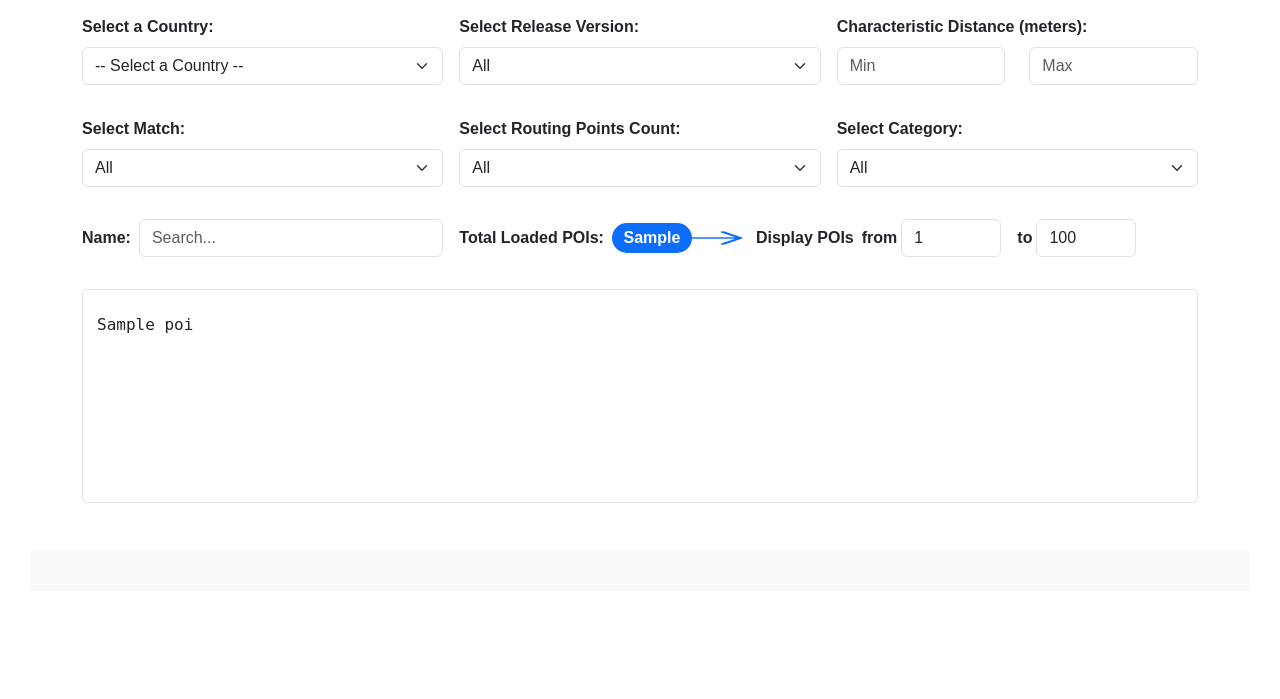
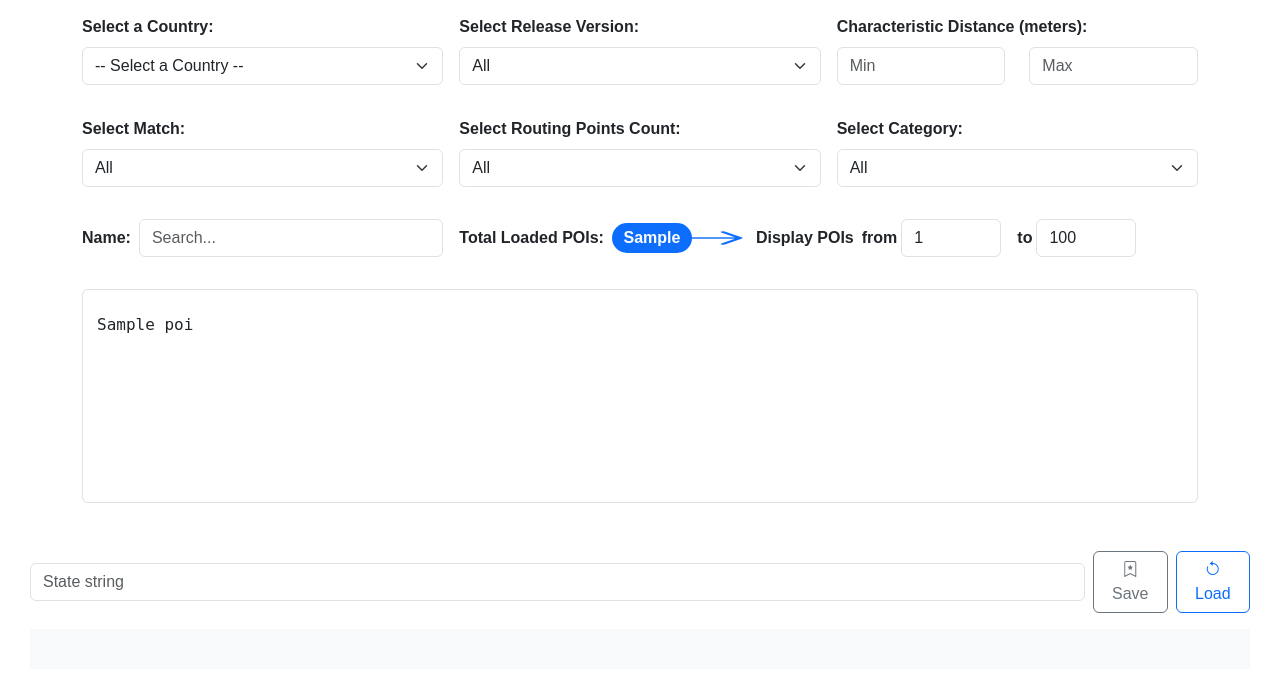
Before and after one commit to ivanpanadero-tomtom/rp-visualization-flask, a Flask app: template templates/index.html in a window 1280 px wide. Shown: the part 105-804 px from the top of the page. Before the commit the page ends 608 px from the top, so only its background shows below. Run offline with Flask 3, Linux system fonts and the light colour scheme; the template is opened without the code that fills it: most values are stand-ins (such as "Sample title", 1, 10 or a date in 2020); some libraries are stand-ins or nearby versions.

Commit message:
add saveload sesion

```diff
--- a/templates/index.html
+++ b/templates/index.html
@@ -14,6 +14,7 @@
         rel="stylesheet"
         href="https://cdn.jsdelivr.net/npm/bootstrap-icons@1.10.5/font/bootstrap-icons.css"
     >
+    <script src="https://cdnjs.cloudflare.com/ajax/libs/lz-string/1.4.4/lz-string.min.js"></script>
     <style>
         /* Custom Styles */
         .rppa-box {
@@ -272,6 +273,22 @@
         </form>
     </div>
 
+    <div class="d-flex align-items-center mb-3">
+    <input
+        type="text"
+        id="state-string-input"
+        class="form-control me-2"
+        placeholder="State string"
+        style="min-width:300px"
+    />
+    <button id="save-state" class="btn btn-outline-secondary me-2">
+        <i class="bi bi-bookmark-star"></i> Save
+    </button>
+    <button id="load-state" class="btn btn-outline-primary">
+        <i class="bi bi-arrow-counterclockwise"></i> Load
+    </button>
+    </div>
+
     <div class="container-fluid p-0">
         <div id="mapContainer" class="map-container">
         </div>
@@ -297,32 +314,73 @@
                 renderChoiceLimit: -1, // Show all matching options
             });
 
-            // Optionally, initialize Choices.js on other select elements
-            /*
-            const releaseVersionSelect = document.getElementById('release_version');
-            const releaseVersionChoices = new Choices(releaseVersionSelect, {
-                searchEnabled: true,
-                searchPlaceholderValue: 'Search for a release version...',
-                itemSelectText: '',
-                shouldSort: true,
-                placeholderValue: '-- Select Release Version --',
-                noResultsText: 'No release version found',
-                noChoicesText: 'No release versions available',
-                renderChoiceLimit: -1,
-            });
+            // 1) Helpers to pack/unpack
+            function encodeState(obj) {
+                return LZString.compressToEncodedURIComponent(JSON.stringify(obj));
+                }
+                function decodeState(str) {
+                try {
+                    const json = LZString.decompressFromEncodedURIComponent(str);
+                    return JSON.parse(json);
+                } catch (e) {
+                    alert('Invalid state string');
+                    return null;
+                }
+                }
 
-            const categorySelect = document.getElementById('category');
-            const categoryChoices = new Choices(categorySelect, {
-                searchEnabled: true,
-                searchPlaceholderValue: 'Search for a category...',
-                itemSelectText: '',
-                shouldSort: true,
-                placeholderValue: '-- Select Category --',
-                noResultsText: 'No category found',
-                noChoicesText: 'No categories available',
-                renderChoiceLimit: -1,
-            });
-            */
+                // 2) Gather all controls into a plain object
+                function gatherState() {
+                return {
+                    country:                 countrySelect.value,
+                    release_version:         document.getElementById('release_version').value,
+                    category:                document.getElementById('category').value,
+                    selected_rppa:           document.getElementById('rppa').value,
+                    routing_points_count:    document.getElementById('routing_points_count').value,
+                    min_characteristic_distance:
+                                            document.getElementById('min_characteristic_distance').value,
+                    max_characteristic_distance:
+                                            document.getElementById('max_characteristic_distance').value,
+                    start_index:             document.getElementById('start_index').value,
+                    end_index:               document.getElementById('end_index').value,
+                    poi:                     document.getElementById('poi-dropdown').value
+                };
+                }
+
+                // 3) Save → encode → textbox
+                document.getElementById('save-state').addEventListener('click', () => {
+                const state = gatherState();
+                const compressed = encodeState(state);
+                const input = document.getElementById('state-string-input');
+                input.value = compressed;
+                input.select();  // so users can copy easily
+                });
+
+                // 4) Load → decode → apply → refresh POIs & map
+                document.getElementById('load-state').addEventListener('click', () => {
+                const str = document.getElementById('state-string-input').value.trim();
+                if (!str) return alert('Nothing to load!');
+                const state = decodeState(str);
+                if (!state) return;
+
+                // apply each control
+                countryChoices.setChoiceByValue(state.country);
+                document.getElementById('release_version').value = state.release_version;
+                document.getElementById('category').value        = state.category;
+                document.getElementById('rppa').value            = state.selected_rppa;
+                document.getElementById('routing_points_count').value = state.routing_points_count;
+                document.getElementById('min_characteristic_distance').value = state.min_characteristic_distance;
+                document.getElementById('max_characteristic_distance').value = state.max_characteristic_distance;
+                document.getElementById('start_index').value = state.start_index;
+                document.getElementById('end_index').value   = state.end_index;
+
+                // re‐fetch POIs, then select & show map
+                updatePois();
+                setTimeout(() => {
+                    document.getElementById('poi-dropdown').value = state.poi;
+                    document.getElementById('myForm').dispatchEvent(new Event('submit'));
+                }, 400);
+                });
+
         });
 
         // Existing JavaScript functions and event listeners
```
